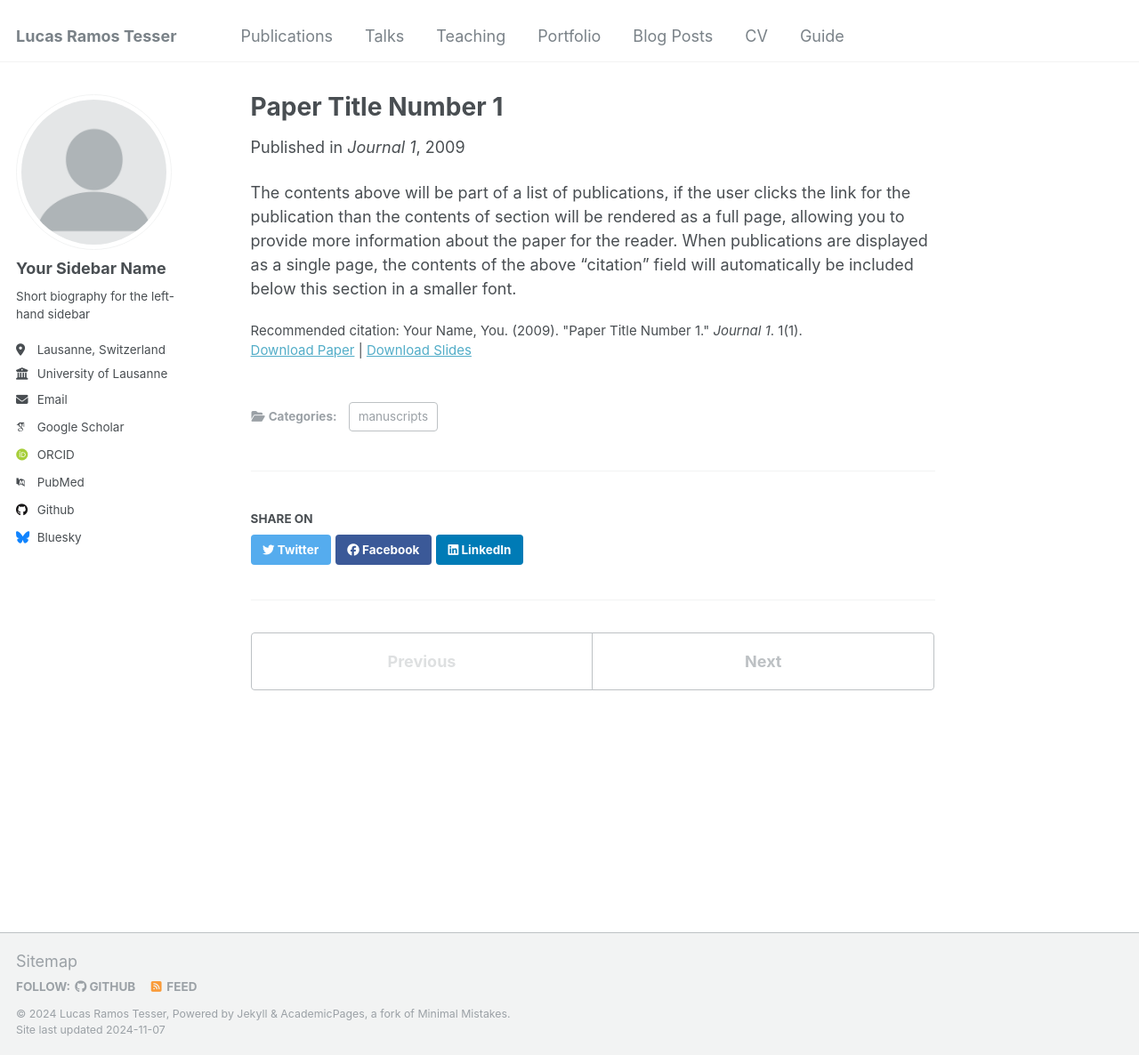
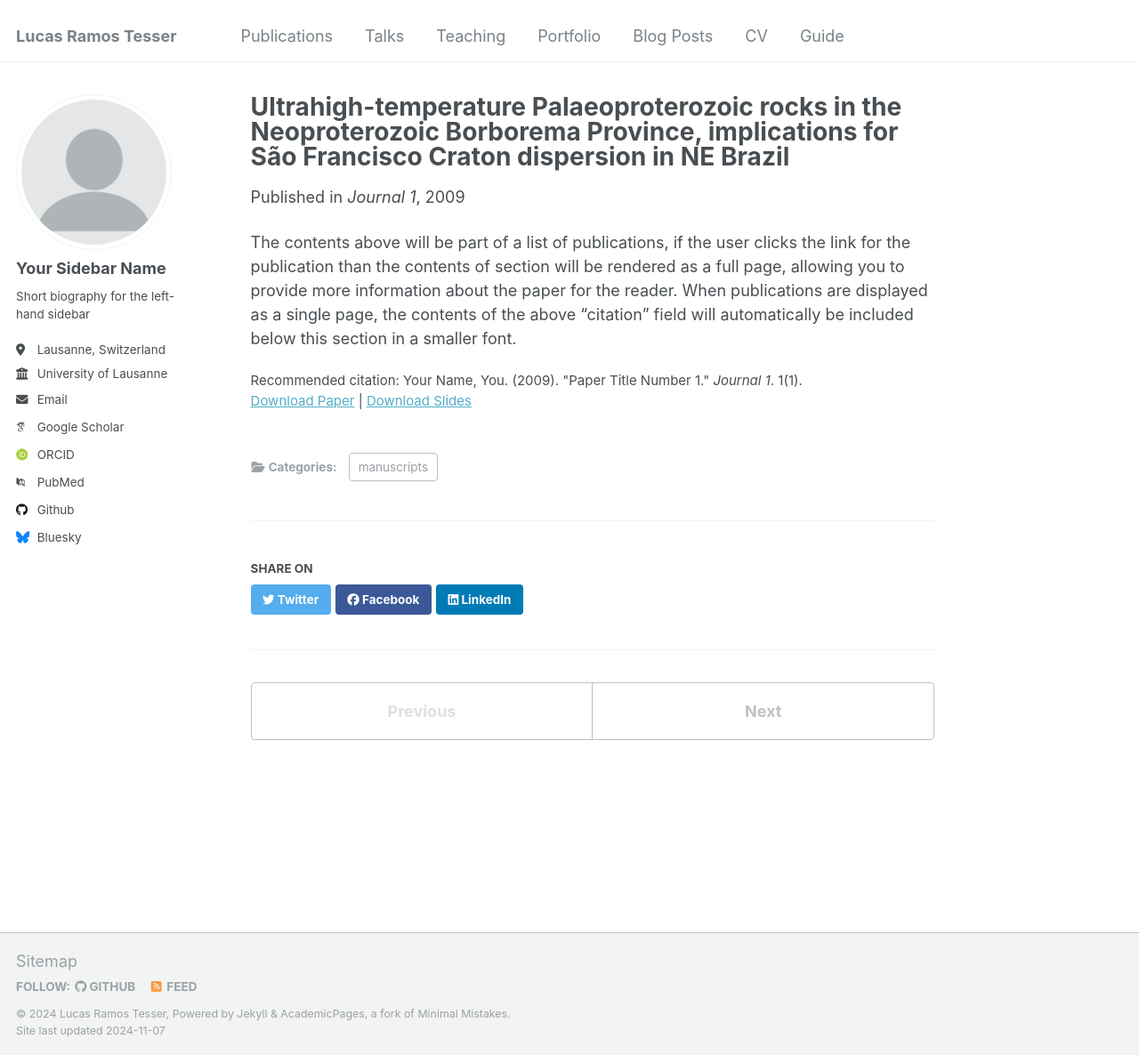
Before and after one commit to ltessergeo/ltesser, a Jekyll site: the page built from _publications/2009-10-01-paper-title-number-1.md, in a window 1280 px wide and 1186 px high. Shown: the whole window at 89% size. Built offline with Jekyll 4.4.1, drawn with Linux system fonts in a browser that asks for light colours; some web fonts are replaced.

Commit message:
Update 2009-10-01-paper-title-number-1.md

```diff
--- a/_publications/2009-10-01-paper-title-number-1.md
+++ b/_publications/2009-10-01-paper-title-number-1.md
@@ -1,9 +1,9 @@
 ---
-title: "Paper Title Number 1"
+title: "Ultrahigh-temperature Palaeoproterozoic rocks in the Neoproterozoic Borborema Province, implications for São Francisco Craton dispersion in NE Brazil"
 collection: publications
 category: manuscripts
 permalink: /publication/2009-10-01-paper-title-number-1
-excerpt: 'This paper is about the number 1. The number 2 is left for future work.'
+excerpt: ''
 date: 2009-10-01
 venue: 'Journal 1'
 slidesurl: 'http://academicpages.github.io/files/slides1.pdf'
```
